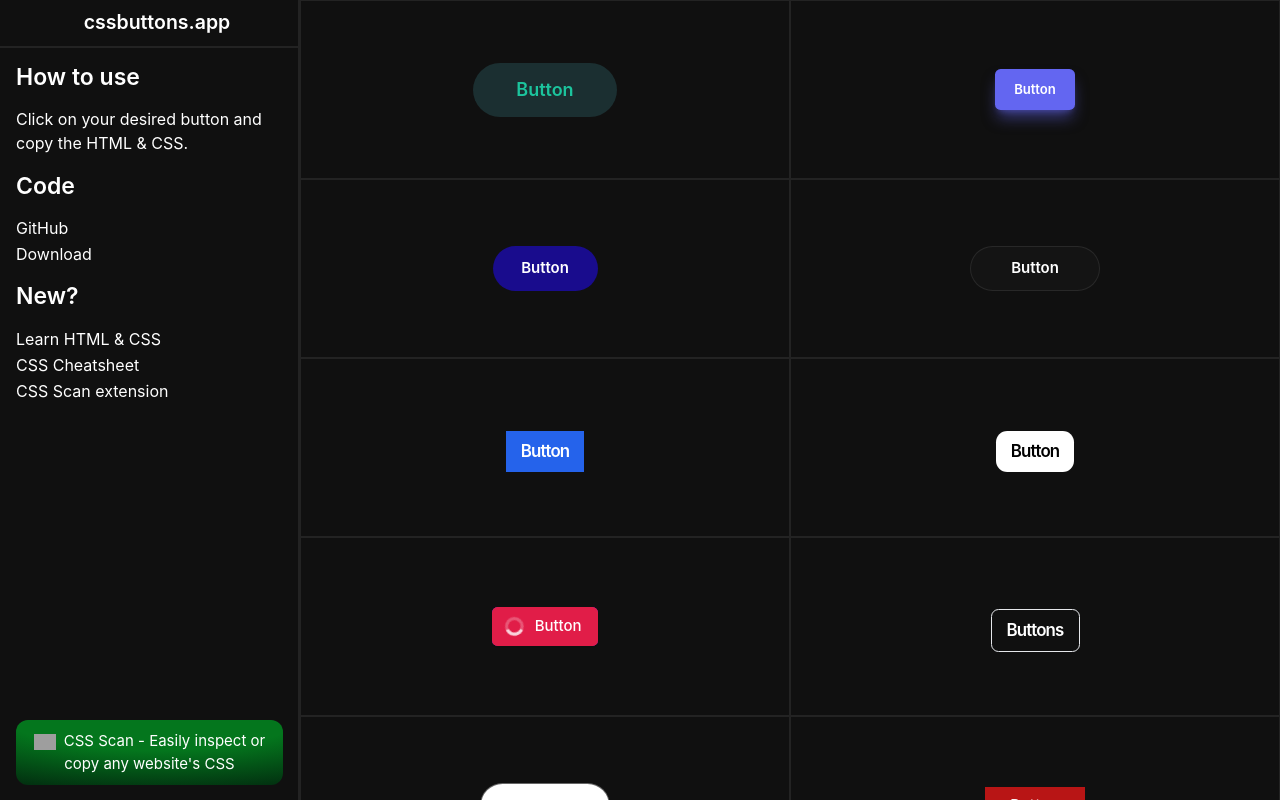
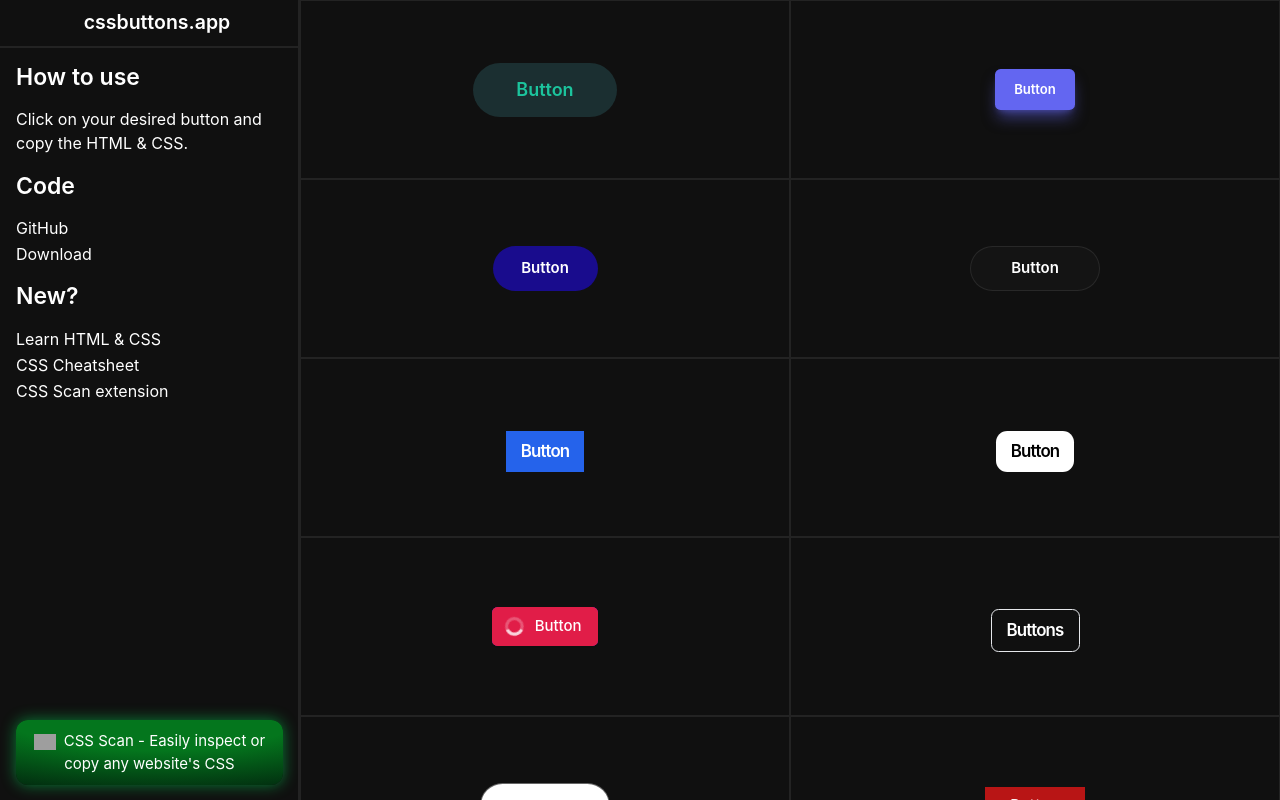
Before and after one commit to guivr/cssbuttons, a Next.js app: page / in a window 1280 px wide. Shown: the top 800 px of the page. Built offline with nearby package versions, Linux system fonts and the light colour scheme; grey boxes are pictures that could not be loaded.

Commit message:
animate gradient on hover

```diff
--- a/styles/globals.css
+++ b/styles/globals.css
@@ -336,14 +336,16 @@ body {
   bottom: 15px;
   position: absolute;
   margin-right: 15px;
-  transition: all 150ms;
+  transition: all 150ms ease-in-out;
   background-size: 120% 120%;
   background-image: radial-gradient(100% 102% at 50% -2%, #04761D 48.3%, #023010 100%);
   background-position: 40% 50%;
+  box-shadow: rgb(0 255 98 / 46%) 0px 0px 15px;
 }
 
 .cssscan:hover {
   background-position: 70% 10%;
+  box-shadow: rgb(0 255 98 / 55%) 0px 0px 15px;
 }
 
 .cssscan img {
```
